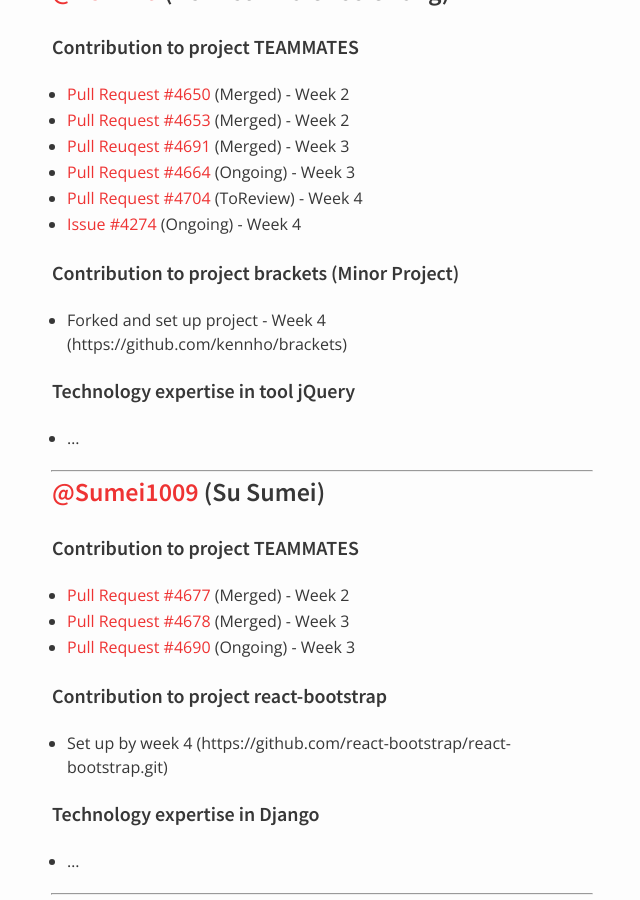
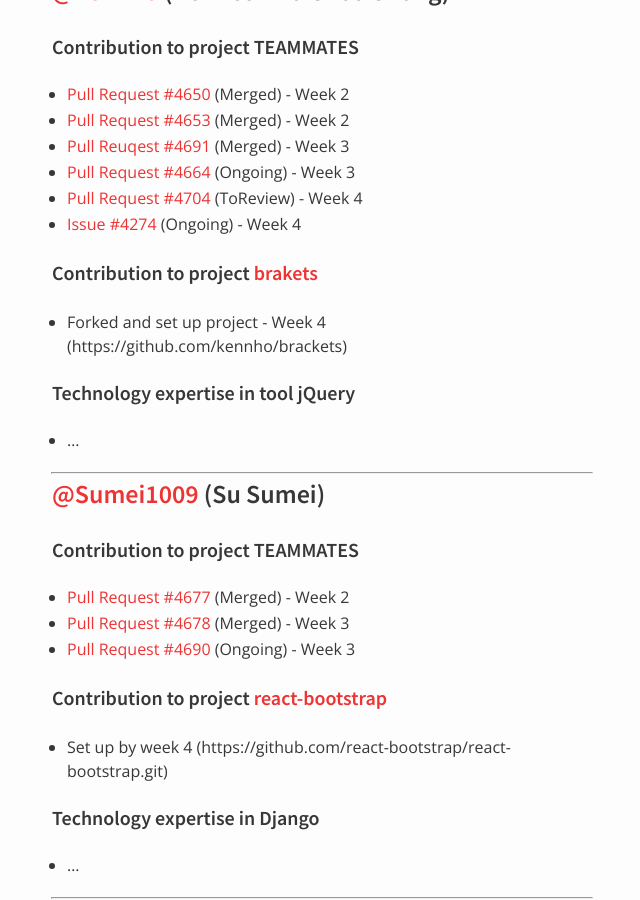
Before and after one commit to nus-oss/cs3281-AY1516S2-website, a Jekyll site: the page built from teams/teammates.md, in a window 1280 px wide and 900 px high, scrolled down 1528 px. Shown: the whole window, without its empty margins (318-958 px from the left). Built offline with Jekyll 4.4.1, drawn with Linux system fonts in a browser that asks for light colours.

Commit message:
Linked project name to the project home page.

```diff
--- a/teams/teammates.md
+++ b/teams/teammates.md
@@ -63,7 +63,7 @@
  * [Pull Request #4704](https://github.com/TEAMMATES/repo/pull/4704) (ToReview) - Week 4
  * [Issue #4274](https://github.com/TEAMMATES/repo/issues/4274) (Ongoing) - Week 4
 
-#### Contribution to project brackets (Minor Project)
+#### Contribution to project [brakets](https://github.com/adobe/brackets)
  * Forked and set up project - Week 4 (https://github.com/kennho/brackets)
 
 #### Technology expertise in tool jQuery
@@ -78,7 +78,7 @@
  * [Pull Request #4678](https://github.com/TEAMMATES/repo/pull/4678) (Merged) - Week 3
  * [Pull Request #4690](https://github.com/TEAMMATES/repo/pull/4690) (Ongoing) - Week 3
 
-#### Contribution to project react-bootstrap
+#### Contribution to project [react-bootstrap](https://github.com/react-bootstrap/react-bootstrap)
  * Set up by week 4 (https://github.com/react-bootstrap/react-bootstrap.git)
 
 #### Technology expertise in Django
```
